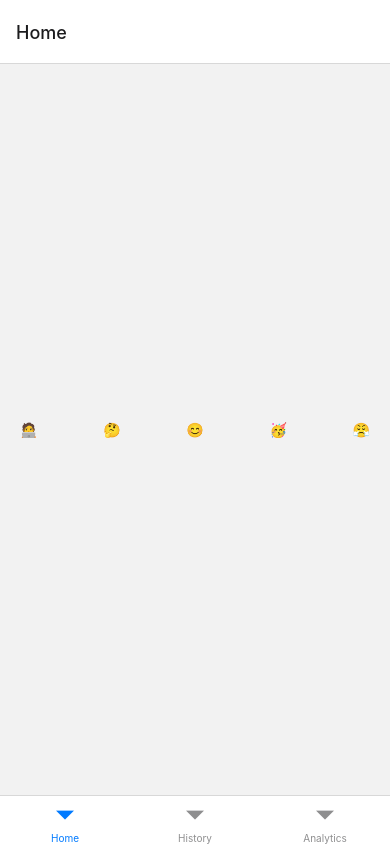
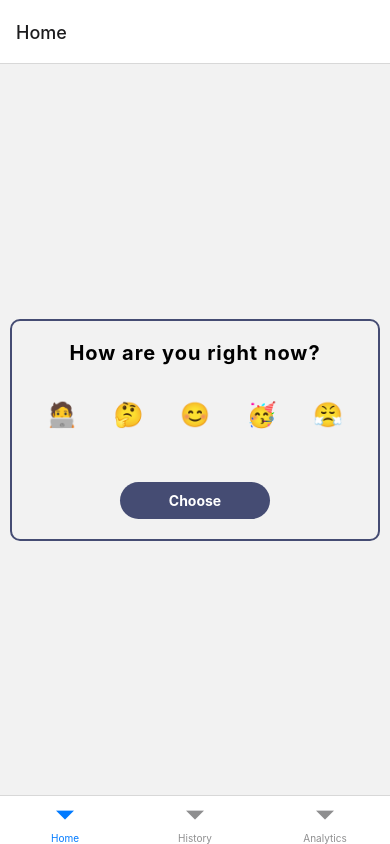
Before and after one commit to daria-kawecka/MoodTracker, a React Native app: screen /Home in a window 390 px wide. Built offline with nearby package versions, Linux system fonts and the light colour scheme.

Commit message:
Update MoodPicker

```diff
--- a/src/components/MoodPicker.tsx
+++ b/src/components/MoodPicker.tsx
@@ -1,7 +1,10 @@
-import React, { FC } from 'react';
-import { Text, View, StyleSheet } from 'react-native';
+import React from 'react';
+import { View, Text, StyleSheet, Pressable } from 'react-native';
+import { MoodOptionType } from '../types';
+import { theme } from '../theme';
+import { PrimaryButton } from './PrimaryButton';
 
-const moodOptions = [
+const moodOptions: MoodOptionType[] = [
   { emoji: '🧑‍💻', description: 'studious' },
   { emoji: '🤔', description: 'pensive' },
   { emoji: '😊', description: 'happy' },
@@ -9,20 +12,89 @@
   { emoji: '😤', description: 'frustrated' },
 ];
 
-export const MoodPicker: FC = () => {
+export const MoodPicker: React.FC = () => {
+  const [selectedMood, setSelectedMood] = React.useState<MoodOptionType>();
+
   return (
-    <View style={styles.moodOptions}>
-      {moodOptions.map(option => (
-        <Text key={option.emoji}>{option.emoji}</Text>
-      ))}
+    <View style={styles.container}>
+      <Text style={styles.heading}>How are you right now?</Text>
+      <View style={styles.moodList}>
+        {moodOptions.map(option => (
+          <View>
+            <Pressable
+              onPress={() => setSelectedMood(option)}
+              key={option.emoji}
+              style={[
+                styles.moodItem,
+                option.emoji === selectedMood?.emoji
+                  ? styles.selectedMoodItem
+                  : undefined,
+              ]}>
+              <Text style={styles.moodText}>{option.emoji}</Text>
+            </Pressable>
+            <Text style={styles.descriptionText}>
+              {selectedMood?.emoji === option.emoji ? option.description : ' '}
+            </Text>
+          </View>
+        ))}
+      </View>
+      <PrimaryButton text="Choose" />
     </View>
   );
 };
 
 const styles = StyleSheet.create({
-  moodOptions: {
+  moodText: {
+    fontSize: 24,
+  },
+  moodList: {
     flexDirection: 'row',
     justifyContent: 'space-between',
-    paddingHorizontal: 20,
+  },
+  moodItem: {
+    width: 60,
+    height: 60,
+    justifyContent: 'center',
+    alignItems: 'center',
+    borderRadius: 30,
+    marginBottom: 5,
+  },
+  selectedMoodItem: {
+    borderWidth: 2,
+    backgroundColor: theme.colorPurple,
+    borderColor: theme.colorWhite,
+  },
+  descriptionText: {
+    color: theme.colorPurple,
+    fontWeight: 'bold',
+    fontSize: 10,
+    textAlign: 'center',
+  },
+  container: {
+    borderWidth: 2,
+    borderColor: theme.colorPurple,
+    margin: 10,
+    borderRadius: 10,
+    padding: 20,
+  },
+  heading: {
+    fontSize: 20,
+    fontWeight: 'bold',
+    letterSpacing: 1,
+    textAlign: 'center',
+    marginBottom: 20,
+  },
+  button: {
+    backgroundColor: theme.colorPurple,
+    width: 150,
+    borderRadius: 20,
+    marginTop: 20,
+    alignSelf: 'center',
+    padding: 10,
+  },
+  buttonText: {
+    color: theme.colorWhite,
+    textAlign: 'center',
+    fontWeight: 'bold',
   },
 });
--- /dev/null
+++ b/src/components/PrimaryButton.tsx
@@ -0,0 +1,32 @@
+import { StyleSheet, Pressable, Text } from 'react-native';
+import React, { FC } from 'react';
+import { theme } from '../theme';
+
+type ButtonProps = {
+  text: string;
+};
+
+export const PrimaryButton: FC<ButtonProps> = ({ text }) => {
+  return (
+    <Pressable style={styles.container}>
+      <Text style={styles.buttonText}>{text}</Text>
+    </Pressable>
+  );
+};
+
+const styles = StyleSheet.create({
+  container: {
+    backgroundColor: theme.colorPurple,
+    width: 150,
+    justifyContent: 'center',
+    borderRadius: 20,
+    marginTop: 20,
+    padding: 10,
+    alignSelf: 'center',
+  },
+  buttonText: {
+    textAlign: 'center',
+    color: theme.colorWhite,
+    fontWeight: 'bold',
+  },
+});
--- a/src/screens/Home.screen.tsx
+++ b/src/screens/Home.screen.tsx
@@ -1,11 +1,21 @@
-import React, { FC } from 'react';
-import { Text, View, StyleSheet } from 'react-native';
+import React, { FC, useCallback, useState } from 'react';
+import { View, StyleSheet } from 'react-native';
 import { MoodPicker } from '../components/MoodPicker';
+import { MoodOptionType, MoodOptionWithTimestamp } from '../types';
 
 export const Home: FC = () => {
+  const [moodList, setMoodList] = useState<MoodOptionWithTimestamp[]>([]);
+
+  const handleSelectMood = useCallback((selectedMood: MoodOptionType) => {
+    setMoodList(current => [
+      ...current,
+      { mood: selectedMood, timestamp: Date.now() },
+    ]);
+  }, []);
+
   return (
     <View style={styles.container}>
-      <MoodPicker />
+      <MoodPicker handleSelectMood={handleSelectMood} />
     </View>
   );
 };
--- /dev/null
+++ b/src/theme.ts
@@ -0,0 +1,4 @@
+export const theme = {
+  colorPurple: '#454C73',
+  colorWhite: '#fff',
+};
--- /dev/null
+++ b/src/types.ts
@@ -0,0 +1,10 @@
+import { MoodOptionType } from './types';
+export type MoodOptionType = {
+  emoji: string;
+  description: string;
+};
+
+export type MoodOptionWithTimestamp = {
+  mood: MoodOptionType;
+  timestamp: number;
+};
```
